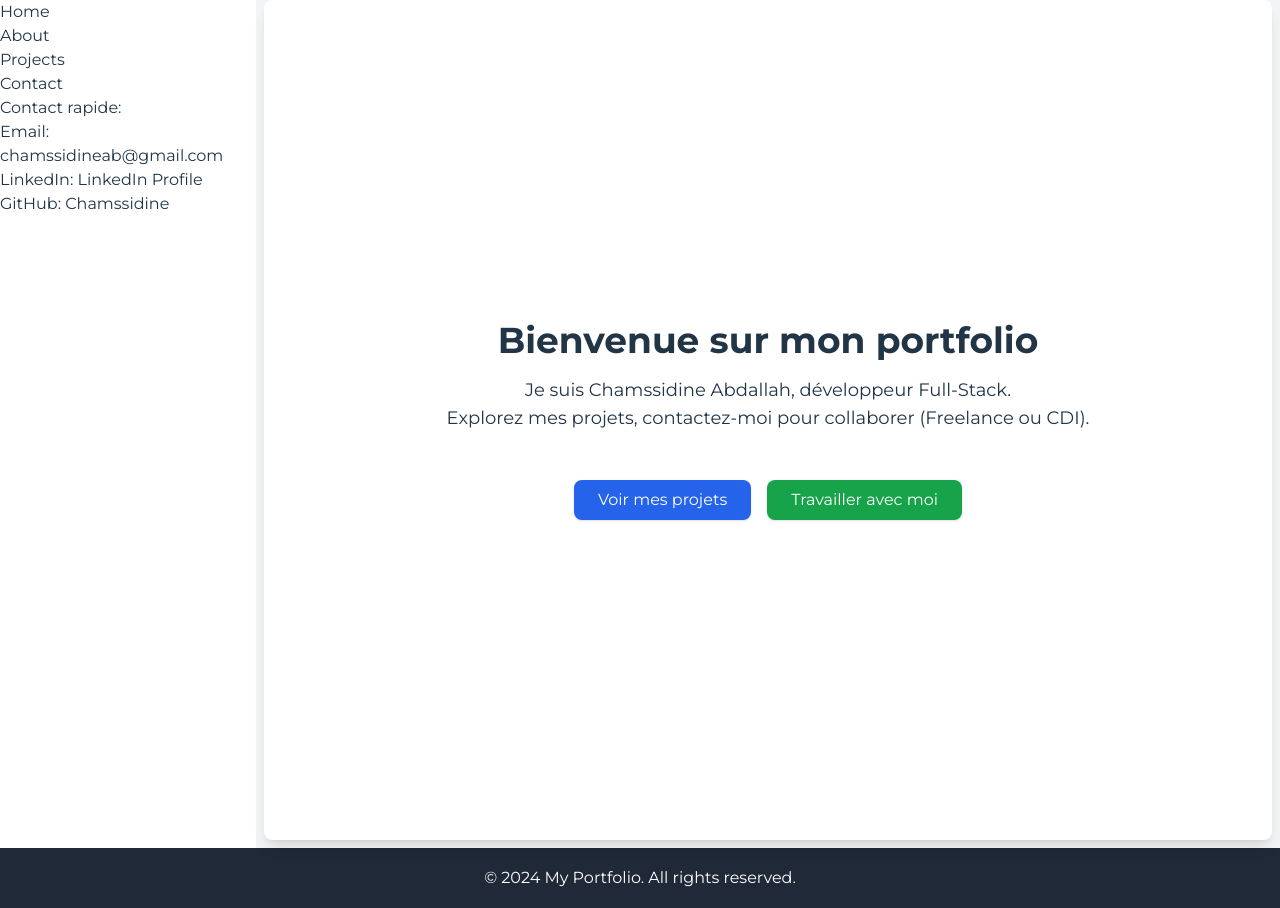
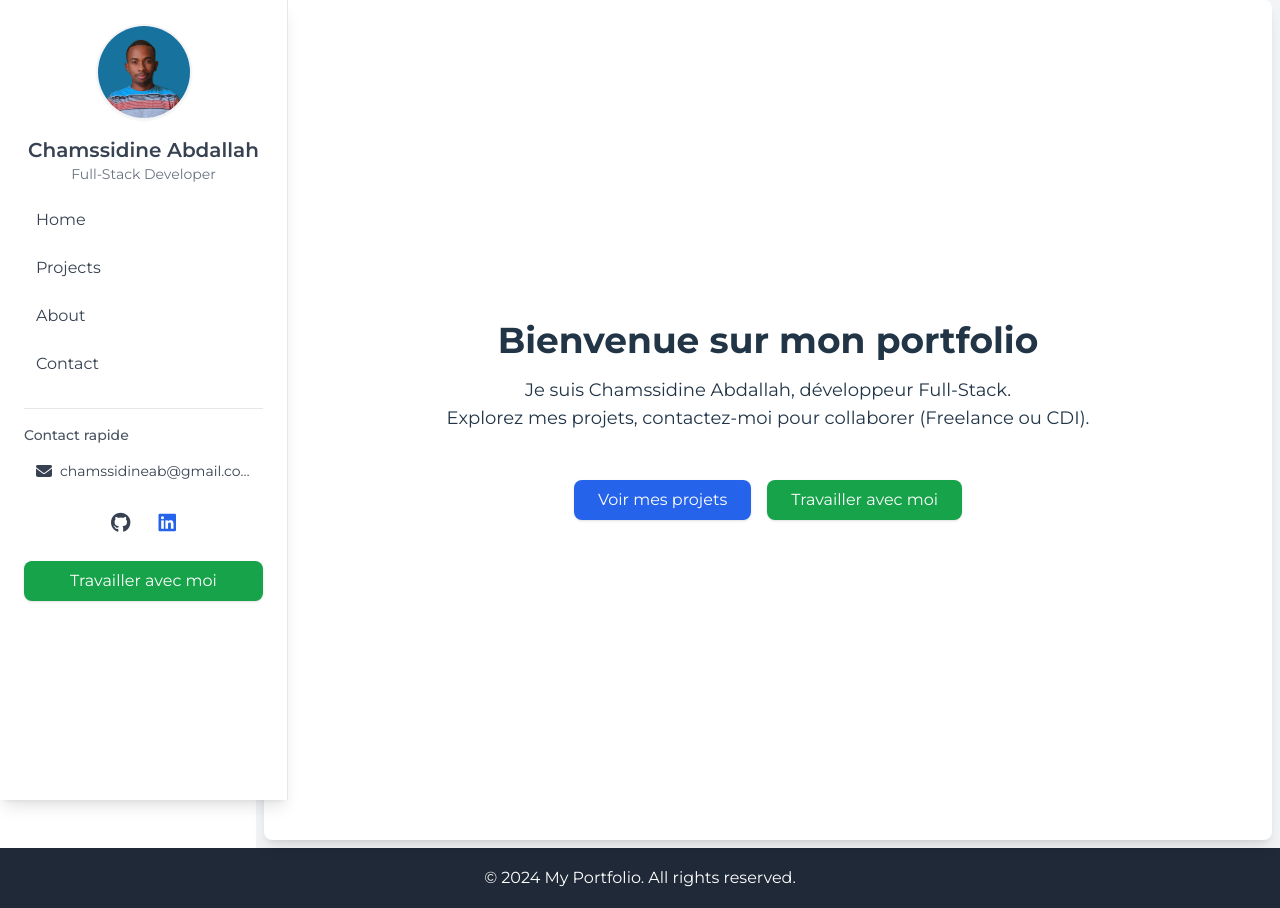
Before and after one commit to Chamssidine/my-portfolio, a React (Vite) app: page / in a window 1280 px wide. Built offline with nearby package versions, Linux system fonts and the light colour scheme.

Commit message:
Updated Navbar.jsx with new Tailwind design on 2025-11-09 07:12:01

```diff
--- a/src/components/Navbar.jsx
+++ b/src/components/Navbar.jsx
@@ -1,23 +1,129 @@
-import React from 'react';
+import React, { useState } from 'react';
 import { Link } from 'react-router-dom';
 
-const Navbar = () => {
-    return (
-        <nav>
-            <ul>
-                <li><Link to="/">Home</Link></li>
-                <li><Link to="/about">About</Link></li>
-                <li><Link to="/projects">Projects</Link></li>
-                <li><Link to="/contact">Contact</Link></li>
+function Navbar() {
+  const [isOpen, setIsOpen] = useState(false);
+
+  return (
+    <>
+      {/* Mobile toggle */}
+      <button
+        className="md:hidden fixed top-4 left-4 z-50 p-3 bg-white rounded-full shadow-lg"
+        onClick={() => setIsOpen(!isOpen)}
+        aria-label="Toggle navigation"
+      >
+        <i className="fa-solid fa-bars"></i>
+      </button>
+
+      <aside
+        className={`fixed top-0 left-0 h-full w-72 bg-white text-gray-700 p-6 border-r transition-transform transform z-40 shadow-lg ${
+          isOpen ? 'translate-x-0' : '-translate-x-full md:translate-x-0'
+        }`}
+      >
+        <div className="flex flex-col items-center">
+          <img
+            src="/profile.png"
+            alt="Chamssidine Abdallah"
+            className="w-24 h-24 object-cover rounded-full mb-4 border-2 border-gray-100 shadow-sm"
+          />
+          <h1 className="text-xl font-semibold">Chamssidine Abdallah</h1>
+          <p className="text-sm text-gray-500 mb-4">Full-Stack Developer</p>
+
+          <nav className="w-full">
+            <ul className="space-y-2 text-left">
+              <li>
+                <Link
+                  to="/"
+                  className="block px-3 py-2 rounded hover:bg-gray-100"
+                  onClick={() => setIsOpen(false)}
+                >
+                  Home
+                </Link>
+              </li>
+              <li>
+                <Link
+                  to="/projects"
+                  className="block px-3 py-2 rounded hover:bg-gray-100"
+                  onClick={() => setIsOpen(false)}
+                >
+                  Projects
+                </Link>
+              </li>
+              <li>
+                <Link
+                  to="/about"
+                  className="block px-3 py-2 rounded hover:bg-gray-100"
+                  onClick={() => setIsOpen(false)}
+                >
+                  About
+                </Link>
+              </li>
+              <li>
+                <Link
+                  to="/contact"
+                  className="block px-3 py-2 rounded hover:bg-gray-100"
+                  onClick={() => setIsOpen(false)}
+                >
+                  Contact
+                </Link>
+              </li>
             </ul>
-            <div className="contacts">
-                <p>Contact rapide:</p>
-                <p>Email: <a href="mailto:chamssidineab@gmail.com">chamssidineab@gmail.com</a></p>
-                <p>LinkedIn: <a href="https://www.linkedin.com/in/abdallah-ambininstoa-chamssidine-219450219/">LinkedIn Profile</a></p>
-                <p>GitHub: <a href="https://github.com/Chamssidine">Chamssidine</a></p>
+          </nav>
+
+          <div className="mt-6 w-full border-t pt-4">
+            <h2 className="text-sm font-medium text-gray-600 mb-2">Contact rapide</h2>
+            <div className="flex items-center justify-between">
+              <a
+                href="mailto:chamssidineab@gmail.com"
+                className="flex items-center gap-2 px-3 py-2 rounded hover:bg-gray-100 w-full"
+              >
+                <i className="fa-solid fa-envelope text-gray-700"></i>
+                <span className="text-sm truncate">chamssidineab@gmail.com</span>
+              </a>
             </div>
-        </nav>
-    );
-};
+
+            <div className="mt-3 flex gap-3 justify-center">
+              <a
+                href="https://github.com/Chamssidine"
+                target="_blank"
+                rel="noopener noreferrer"
+                className="p-2 rounded-full hover:bg-gray-100"
+                aria-label="GitHub"
+              >
+                <i className="fa-brands fa-github text-xl"></i>
+              </a>
+              <a
+                href="https://www.linkedin.com/in/abdallah-ambininstoa-chamssidine-219450219/"
+                target="_blank"
+                rel="noopener noreferrer"
+                className="p-2 rounded-full hover:bg-gray-100"
+                aria-label="LinkedIn"
+              >
+                <i className="fa-brands fa-linkedin text-xl text-blue-600"></i>
+              </a>
+            </div>
+
+            <div className="mt-4">
+              <a
+                href="mailto:chamssidineab@gmail.com"
+                className="block text-center px-4 py-2 bg-green-600 text-white rounded-lg shadow hover:bg-green-700"
+              >
+                Travailler avec moi
+              </a>
+            </div>
+          </div>
+        </div>
+      </aside>
+
+      {/* Overlay for mobile when open */}
+      {isOpen && (
+        <div
+          className="fixed inset-0 bg-black bg-opacity-30 z-30 md:hidden"
+          onClick={() => setIsOpen(false)}
+        />
+      )}
+    </>
+  );
+}
 
 export default Navbar;
```
